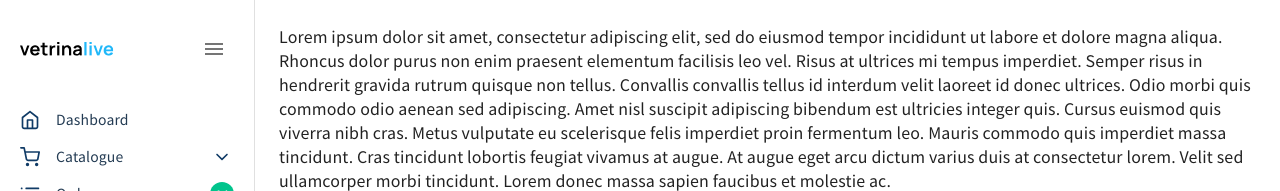
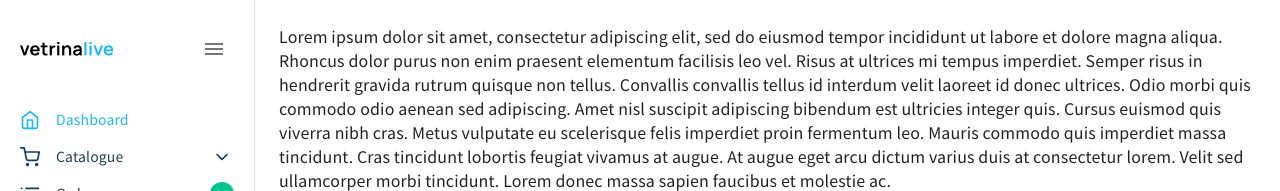
Before and after one commit to tusharpramanikbd/vetrina-live-dashboard, a React (Create React App) app: page / in a window 1280 px wide. Shown: the top 191 px of the page. Built offline with nearby package versions, Linux system fonts and the light colour scheme.

Commit message:
menu item click functionality implemented

```diff
--- a/src/@types/CustomIconType.ts
+++ b/src/@types/CustomIconType.ts
@@ -1,6 +1,6 @@
 import React from 'react'
 
 export interface CustomIconType {
-  color?: string | null
+  color?: string | null | false
   style?: React.CSSProperties
 }
--- a/src/@types/SideMenuItemType.ts
+++ b/src/@types/SideMenuItemType.ts
@@ -7,4 +7,5 @@ export type SideMenuItemType = {
   Icon: ComponentType<CustomIconType>
   badge?: number
   subMenuItems?: SideSubMenuItemType[]
+  isMenuSelected?: boolean
 }
--- a/src/components/SideMenu/SideMenu.tsx
+++ b/src/components/SideMenu/SideMenu.tsx
@@ -1,4 +1,4 @@
-import React from 'react'
+import React, { useState } from 'react'
 import Box from '@mui/material/Box'
 import IconButton from '@mui/material/IconButton'
 import MenuIcon from '@mui/icons-material/Menu'
@@ -20,6 +20,8 @@ import { Divider } from '@mui/material'
 const SideMenu = () => {
   const { isDrawerOpened } = useAppSelector(menuDrawerSelector)
   const dispatch = useAppDispatch()
+
+  const [menuSelected, setMenuSelected] = useState(0)
 
   const handleDrawerState = () => {
     if (isDrawerOpened) {
@@ -47,15 +49,17 @@ const SideMenu = () => {
 
       {/* Drawer Body */}
       {SideMenuList.map(
-        (item) =>
+        (item, index) =>
           (item.isSideMenuItem && (
+            <div onClick={() => setMenuSelected(index)} key={item.id}>
               <SideMenuItem
-              key={item.id}
                 title={item.title || ''}
                 Icon={item.icon}
                 badge={item.badge}
                 subMenuItems={item.subMenuItems}
+                isMenuSelected={menuSelected === index}
               />
+            </div>
           )) ||
           (item.isDividerItem && (
             <Divider key={item.id} sx={{ margin: '20px 0' }} />
--- a/src/components/SideMenu/SideMenuItem.tsx
+++ b/src/components/SideMenu/SideMenuItem.tsx
@@ -10,13 +10,20 @@ const SideMenuItem: React.FC<SideMenuItemType> = ({
   Icon,
   badge,
   subMenuItems,
+  isMenuSelected,
 }: SideMenuItemType) => {
   const { isDrawerOpened } = useAppSelector(menuDrawerSelector)
   const theme = useTheme()
 
+  const handleMenuItemClick = () => {}
+
   return (
-    <Box display='flex' flexDirection='column'>
-      <div style={{ fontFamily: '"Noto Sans HK", sans-serif' }}>
+    <Box
+      display='flex'
+      flexDirection='column'
+      style={{ fontFamily: '"Noto Sans HK", sans-serif' }}
+      onClick={handleMenuItemClick}
+    >
       <Box
         display='flex'
         justifyContent='space-between'
@@ -32,6 +39,7 @@ const SideMenuItem: React.FC<SideMenuItemType> = ({
         {/* title and Icon */}
         <Box display='flex' justifyContent='center' alignItems='center'>
           <Icon
+            color={isMenuSelected && '#21B8F9'}
             style={{
               marginRight: '16px',
               width: '20px',
@@ -42,7 +50,7 @@ const SideMenuItem: React.FC<SideMenuItemType> = ({
             <Typography
               fontSize='14px'
               sx={{
-                  color: theme.palette.text.primary,
+                color: isMenuSelected ? '#21B8F9' : theme.palette.text.primary,
                 userSelect: 'none',
               }}
             >
@@ -71,7 +79,6 @@ const SideMenuItem: React.FC<SideMenuItemType> = ({
             <ArrowDownIcon style={{ marginRight: '6px' }} />
           ))}
       </Box>
-      </div>
     </Box>
   )
 }
```
Lines whose indentation alone changed are shown as unchanged.
